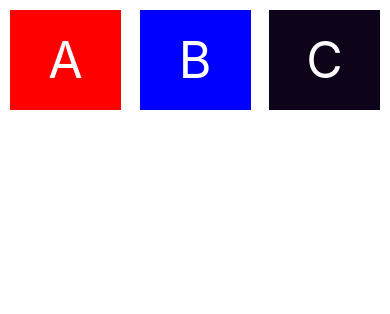
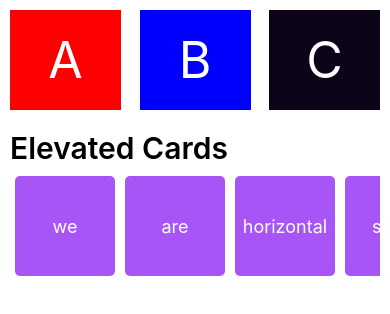
Before and after one commit to RahulLodhi-Git/react-native, a React Native app: screen / in a window 390 px wide. Shown: the top 314 px of the page. Built offline with nearby package versions, Linux system fonts and the light colour scheme.

Commit message:
horizontal scrolling cards added

```diff
--- a/App.tsx
+++ b/App.tsx
@@ -2,6 +2,7 @@
 import {SafeAreaView, useColorScheme, ScrollView} from 'react-native';
 import React from 'react';
 import FlatCards from './components/FlatCards';
+import HorizontalCards from './components/HorizontalCards';
 
 const App = (): JSX.Element => {
   const isDarkMode = useColorScheme() === 'dark';
@@ -10,6 +11,7 @@ const App = (): JSX.Element => {
     <SafeAreaView>
       <ScrollView>
         <FlatCards />
+        <HorizontalCards />
       </ScrollView>
     </SafeAreaView>
   );
--- /dev/null
+++ b/components/HorizontalCards.tsx
@@ -0,0 +1,61 @@
+import React from 'react';
+import {ScrollView, StyleSheet, Text, View} from 'react-native';
+
+function HorizontalCards(): JSX.Element {
+  return (
+    <View style={styles.container}>
+      <Text style={styles.headingText}>Elevated Cards</Text>
+      <ScrollView horizontal={true} style={styles.cardWrapper}>
+        <View style={styles.card}>
+          <Text style={styles.cartText}>we</Text>
+        </View>
+        <View style={styles.card}>
+          <Text style={styles.cartText}>are</Text>
+        </View>
+        <View style={styles.card}>
+          <Text style={styles.cartText}>horizontal</Text>
+        </View>
+        <View style={styles.card}>
+          <Text style={styles.cartText}>scroll</Text>
+        </View>
+        <View style={styles.card}>
+          <Text style={styles.cartText}>cards</Text>
+        </View>
+        <View style={styles.card}>
+          <Text style={styles.cartText}>🤗</Text>
+        </View>
+      </ScrollView>
+    </View>
+  );
+}
+
+export default HorizontalCards;
+
+const styles = StyleSheet.create({
+  headingText: {
+    fontSize: 30,
+    fontWeight: '600',
+    color: '#000',
+  },
+  container: {
+    padding: 10,
+  },
+  cardWrapper: {
+    paddingVertical: 10,
+  },
+  card: {
+    width: 100,
+    height: 100,
+    backgroundColor: '#a855f7',
+    borderRadius: 5,
+    justifyContent: 'center',
+    alignItems: 'center',
+    elevation: 7,
+    shadowColor: '#2e1065',
+    marginHorizontal: 5,
+  },
+  cartText: {
+    color: '#fff',
+    fontSize: 18,
+  },
+});
```
